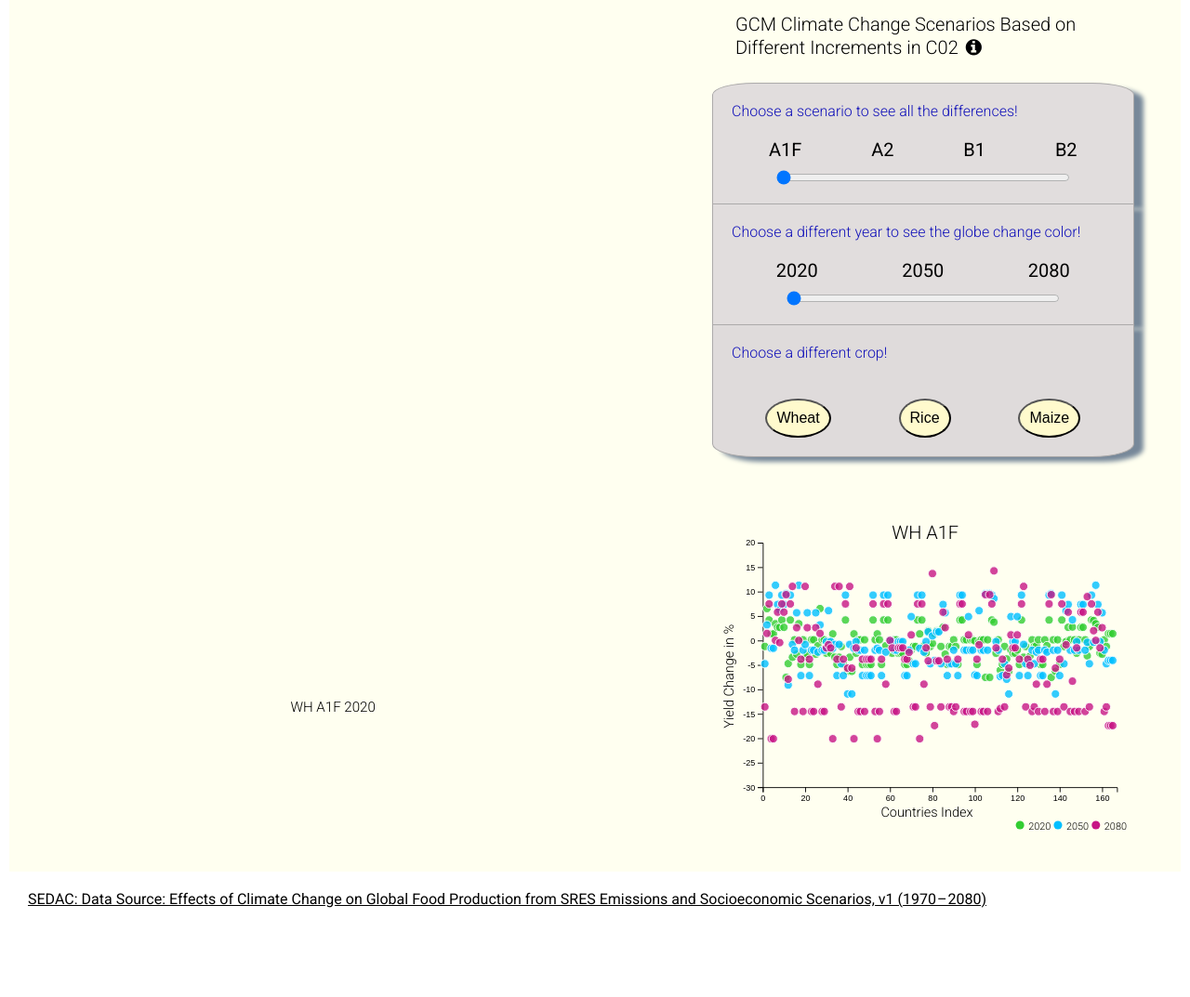
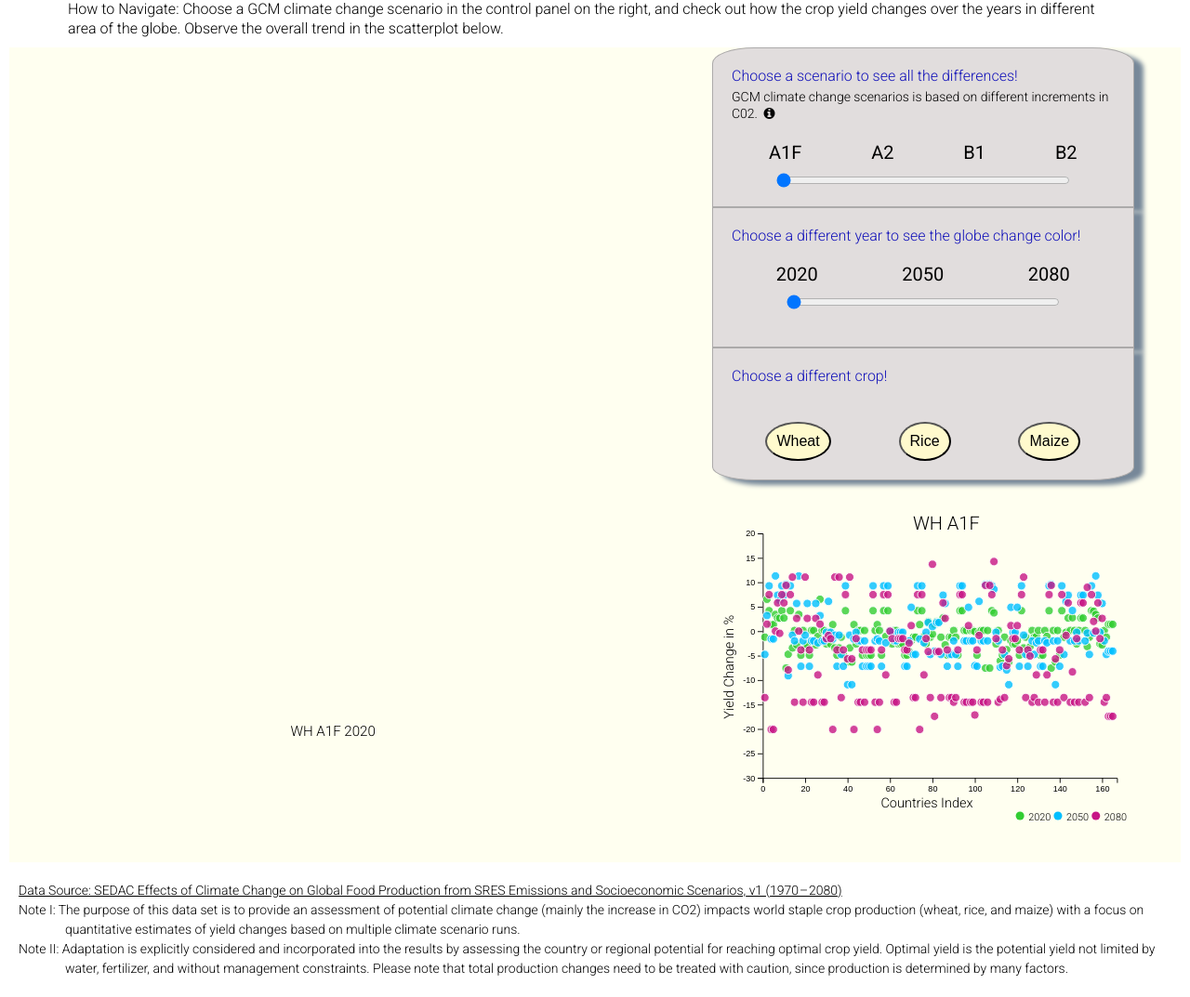
Before and after one commit to em0227/Global-Warming-on-Food, a website built with webpack: page index.html in a window 1280 px wide. Shown: the part 225-1298 px from the top of the page at 93% size. Before the commit the page ends 1222 px from the top, so only its background shows below. Built offline with nearby package versions, Linux system fonts and the light colour scheme; no server answers.

Commit message:
added instruction and adjust more css accordingly

```diff
--- a/index.html
+++ b/index.html
@@ -24,6 +24,13 @@
             <a target="_blank" href="https://www.linkedin.com/in/emilyawu/"><i class="fa fa-linkedin-square"
                     aria-hidden="true"></i></a>
         </nav>
+        <div class="info">
+            <p>
+                How to Navigate: Choose a GCM climate change scenario in the control panel on the right, and check out how the crop yield changes over the
+                years in different area of the globe.
+                Observe the overall trend in the scatterplot below.
+            </p>
+        </div>
     </header>
 
     <div class="globe-container">
@@ -34,15 +41,15 @@
 
         <div class='globe-data'>
             <div class="control-panel">
-                <div class="info"><h3>GCM Climate Change Scenarios Based on Different Increments in C02
+
+                <div class="scenarios-control">
+                    <h4>Choose a scenario to see all the differences!</h4>
+                    <p class="more-info-box">
+                        GCM climate change scenarios is based on different increments in C02.
                         <i class="fa fa-info-circle" aria-hidden="true">
                             <span class="more-info"></span>
                         </i>
-                    </h3>
-                </div>
-
-                <div class="scenarios-control">
-                    <h4>Choose a scenario to see all the differences!</h4>
+                    </p>
                     <div class="scenario-slider">
                         <ul>
                             <li>A1F</li>
@@ -101,8 +108,18 @@
 
     <footer>
         <a target= "_blank" href="https://sedac.ciesin.columbia.edu/data/set/crop-climate-effects-climate-global-food-production">
-            SEDAC: Data Source: Effects of Climate Change on Global Food Production from SRES Emissions and Socioeconomic Scenarios, v1
+            Data Source: SEDAC Effects of Climate Change on Global Food Production from SRES Emissions and Socioeconomic Scenarios, v1
         (1970 – 2080)</a>
+        <br>
+        <ul>
+            <li>Note I: The purpose of this data set is to provide an assessment of potential climate change (mainly the increase in CO2) impacts world staple crop
+        production (wheat, rice, and maize) with a focus on quantitative estimates of yield changes based on multiple climate
+        scenario runs.</li>
+            <li>Note II: Adaptation is explicitly considered and incorporated into the results by assessing the country or regional
+        potential for reaching optimal crop yield. Optimal yield is the potential yield not limited by water, fertilizer, and
+        without management constraints. Please note that total production changes need to be treated with caution, since production is determined by many
+        factors.</li>
+        </ul>
     </footer>
 
 </body>
--- a/src/index.css
+++ b/src/index.css
@@ -28,13 +28,6 @@ text {
   font-weight: 200;
 }
 
-.countries {
-  stroke: #000000;
-  stroke-width: 0.25px;
-  display: flex;
-  position: relative;
-}
-
 button {
   border-radius: 80%;
   font-size: 16px;
@@ -49,7 +42,6 @@ header {
   flex-direction: column;
   align-items: center;
   flex-wrap: wrap;
-  /* margin-top: 50px; */
 }
 
 header h3 {
@@ -61,8 +53,10 @@ header h3 {
   font-size: 70px;
 }
 
-.country {
-  display: block;
+.countries {
+  stroke: #000000;
+  stroke-width: 0.25px;
+  display: flex;
   position: relative;
 }
 
@@ -116,22 +110,14 @@ header h3 {
   width: 90%;
 }
 
-
 .display-scatterplot-data {
   display: flex;
   justify-content: space-around;
   width: 100%;
 }
 
-.display-data-title {
-  display: flex;
-  justify-content: center;
-  align-items: center;
-  width: 90%;
-}
-
 .display-data-title h3 {
-  margin-top: 50px;
+  margin-top: 15px;
   margin-bottom: -10px;
   display: flex;
   justify-content: center;
@@ -142,7 +128,7 @@ header h3 {
   width: 90%;
 }
 
-.scenario-slider {
+.scenario-slider, .year-slider {
   display: flex;
   width: 100%;
   justify-content: center;
@@ -152,51 +138,33 @@ header h3 {
   padding-right: 60px;
 }
 
-.year-slider {
-  display: flex;
-  width: 100%;
-  justify-content: center;
-  flex-wrap: wrap;
-  margin-right: 20px;
-  padding-right: 60px;
-}
-
-.scenarios-control {
+.scenarios-control, .year-control, .crops-control {
   display: block;
   border-style: solid ;
   border-color: rgb(172, 170, 170);
   border-width: 1px;
   background-color: rgb(225, 221, 221);
-  border-top-left-radius: 10%;
-  border-top-right-radius: 10%;
   box-shadow: 10px 5px 5px lightslategrey;
 }
 
+.scenarios-control {
+  border-top-left-radius: 10%;
+  border-top-right-radius: 10%;
+}
+
+.scenarios-control h4 {
+  padding-bottom: 5px;
+}
 
 .year-control {
-  display: block;
-  border-left: solid;
-  border-right: solid;
-  border-color: rgb(172, 170, 170);
-  border-width: 1px;
-  background-color: rgb(225, 221, 221);
   margin: 0;
   padding-bottom: 20px;
-  box-shadow: 10px 5px 5px lightslategrey;
 }
 
 .crops-control {
-  display: block;
-  border-style: solid;
-  border-color: rgb(172, 170, 170);
-  border-width: 1px;
-  background-color: rgb(223, 219, 219);
   border-bottom-left-radius: 10%;
   border-bottom-right-radius: 10%;
-  box-shadow: 10px 5px 5px lightslategrey;
-
 }
-
 
 .scenario-slider ul, .year-slider ul {
   list-style: none;
@@ -220,11 +188,6 @@ header h3 {
   margin: 20px;
 }
 
-.info {
-  display: flex;
-  align-items: center;
-}
-
 i {
   margin: 3px;
   font-size: 16px;
@@ -236,13 +199,15 @@ i .more-info {
   visibility: hidden;
   display: flex;
   justify-content: center;
+  align-items: center;
   flex-wrap: wrap;
   width: 350px;
   height: 180px;
   bottom: 100%;
   left: 50%;
   margin-left: -250px;
-  font-size: 18px;
+  font-size: 16px;
+  font-weight: 200;
   background-color: rgb(110, 107, 107);
   color: white;
   text-align: center;
@@ -252,8 +217,28 @@ i .more-info {
   font-family: "Roboto", sans-serif;
 }
 
+.info {
+  width: 90%;
+  color: black;
+  line-height: 21px;
+  display: flex;
+  justify-content: center;
+  align-items: center;
+  flex-wrap: wrap;
+  margin-bottom: 10px;
+  margin-top: 10px;
+  font-weight: 300;
+}
+
+.more-info-box {
+  font-size: 14px;
+  font-weight: 200;
+  padding-left: 20px;
+  padding-bottom: 20px;
+}
+
 .more-info table, th, td {
-  border: 1px white solid;
+  border: .1px white solid;
   padding: 2px;
 }
 
@@ -262,6 +247,14 @@ i:hover .more-info {
 }
 
 footer {
+  font-size: 14px;
   margin: 20px;
+  line-height: 21px;
+  padding-left: 40px;
+  text-indent: -50px;
+  font-weight: 200;
+}
+
+footer a {
   text-decoration: underline;
 }
```
Also changed, not shown: dist/main.css, dist/main.js, src/data/crops-yield-changes.csv.
